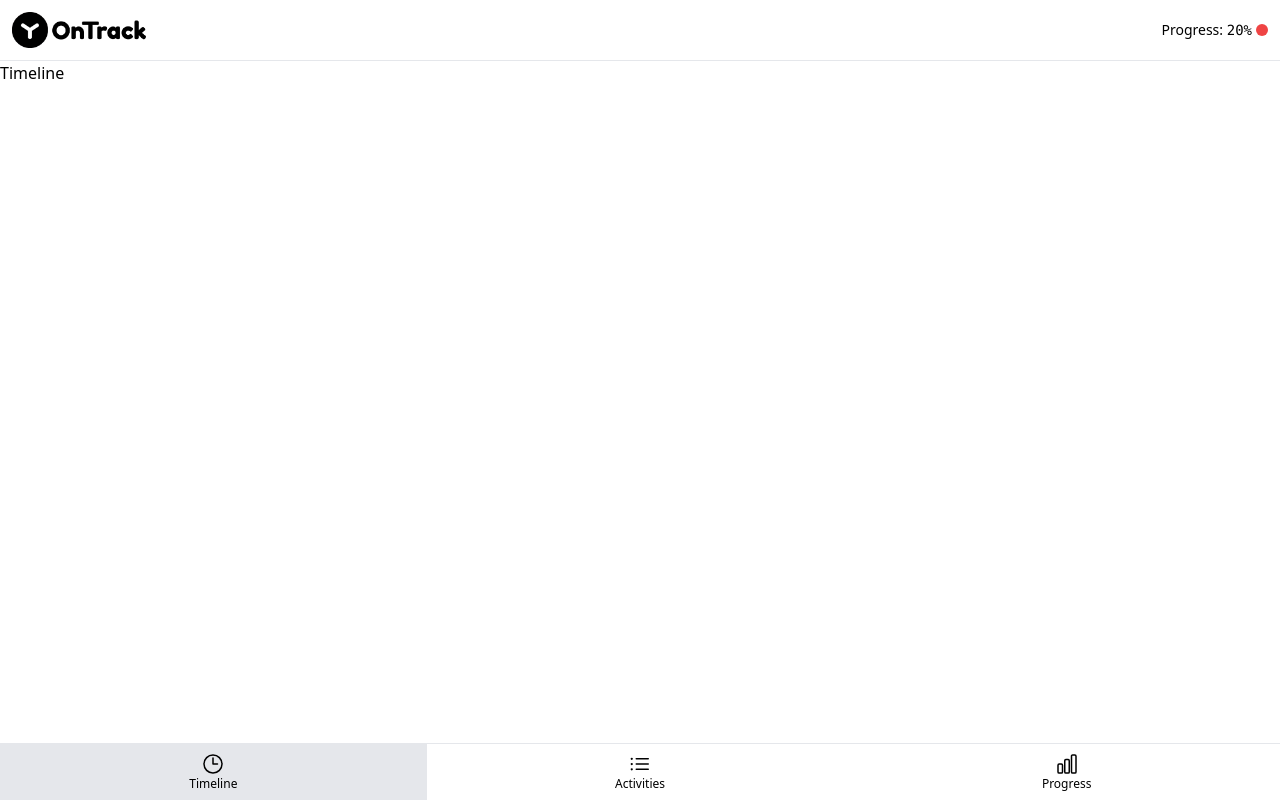
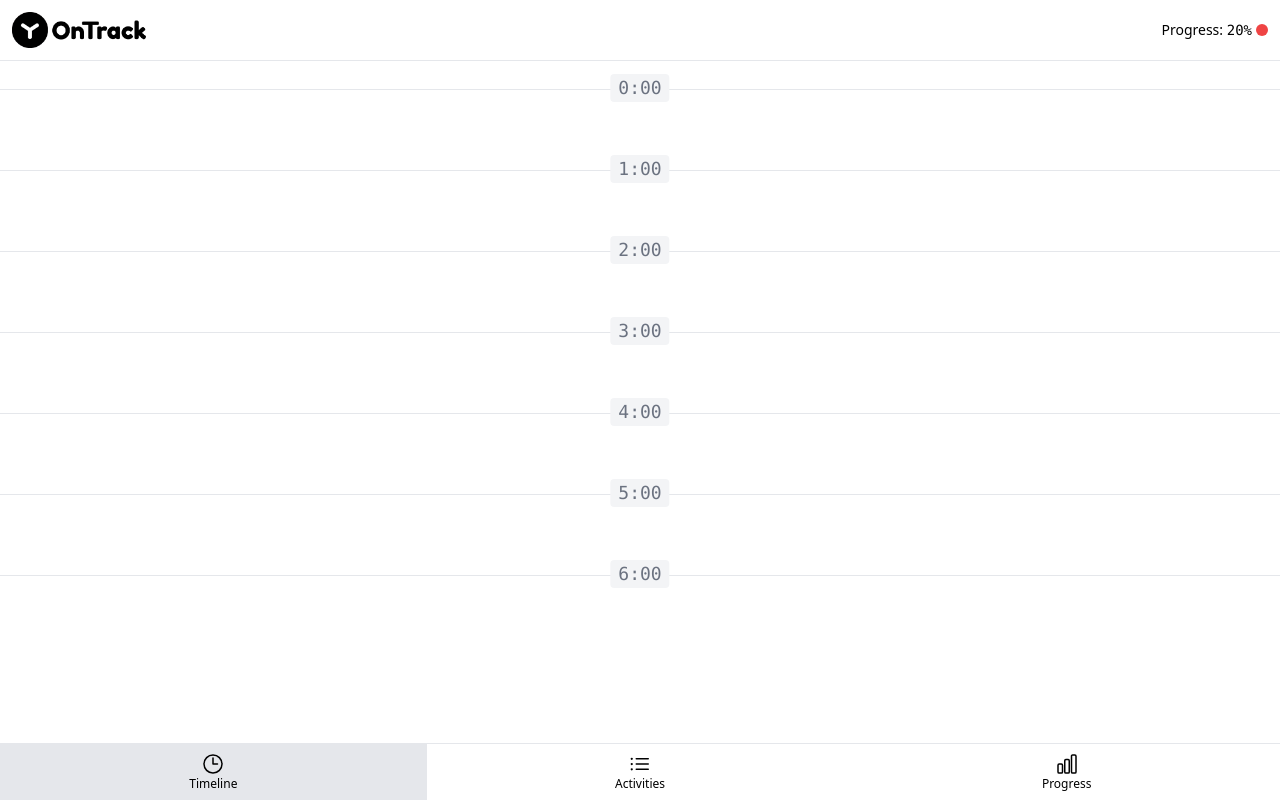
Before and after one commit to linata81/ontrack_vue, a Vue app: page /#timeline in a window 1280 px wide. Built offline with nearby package versions, Linux system fonts and the light colour scheme.

Commit message:
added page Timeline

```diff
--- a/src/pages/TheTimeline.vue
+++ b/src/pages/TheTimeline.vue
@@ -1,3 +1,15 @@
 <template>
-  <h1>Timeline</h1>
+  <div class="mt-7">
+    <ul>
+      <li
+        v-for="i in [0, 1, 2, 3, 4, 5, 6]"
+        :key="i"
+        class="relative flex flex-col gap-2 border-t border-gray-200 py-10 px-4"
+      >
+        <a href="#" class="absolute -top-4 left-1/2 rounded bg-gray-100 px-2 font-mono text-lg text-gray-500 -translate-x-1/2">
+          {{ i }}:00
+        </a>
+      </li>
+    </ul>
+  </div>
 </template>
```
